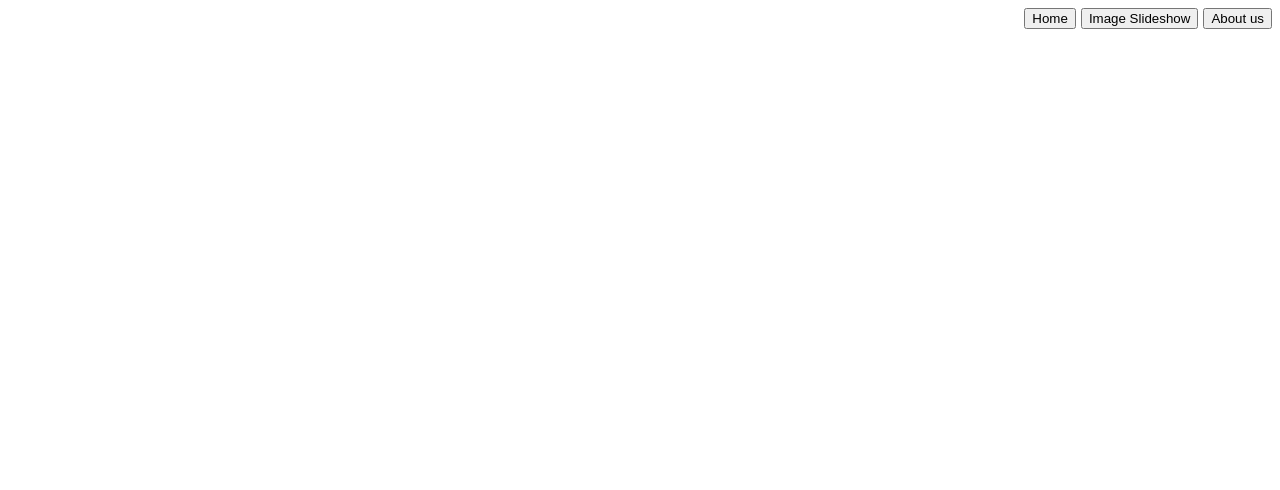
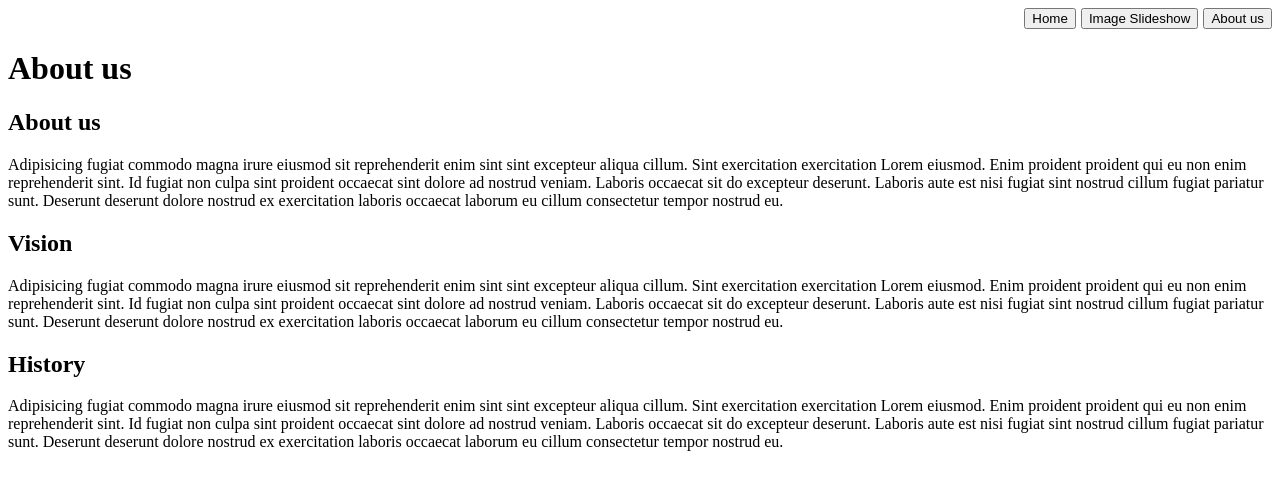
Before and after one commit to J-Massmann/ReduxTraining_Test1, a React (Create React App) app: page /aboutus in a window 1280 px wide. Shown: the top 490 px of the page. Built offline with nearby package versions, Linux system fonts and the light colour scheme.

Commit message:
Add About Sections with header and text

```diff
--- /dev/null
+++ b/src/components/AboutUsSection.js
@@ -0,0 +1,8 @@
+export default function AboutUsSection({ SectionDetails }) {
+  return (
+    <section>
+      <h2>{SectionDetails.name}</h2>
+      <p>{SectionDetails.text}</p>
+    </section>
+  );
+}
--- a/src/pages/About.js
+++ b/src/pages/About.js
@@ -1,3 +1,13 @@
+import AboutUsSection from '../components/AboutUsSection.js';
+import AboutTexts from '../data/AboutTexts.js';
+
 export default function About() {
-  return <main></main>;
+  return (
+    <main>
+      <h1>About us</h1>
+      {AboutTexts.map(aboutText => (
+        <AboutUsSection SectionDetails={aboutText} />
+      ))}
+    </main>
+  );
 }
```
